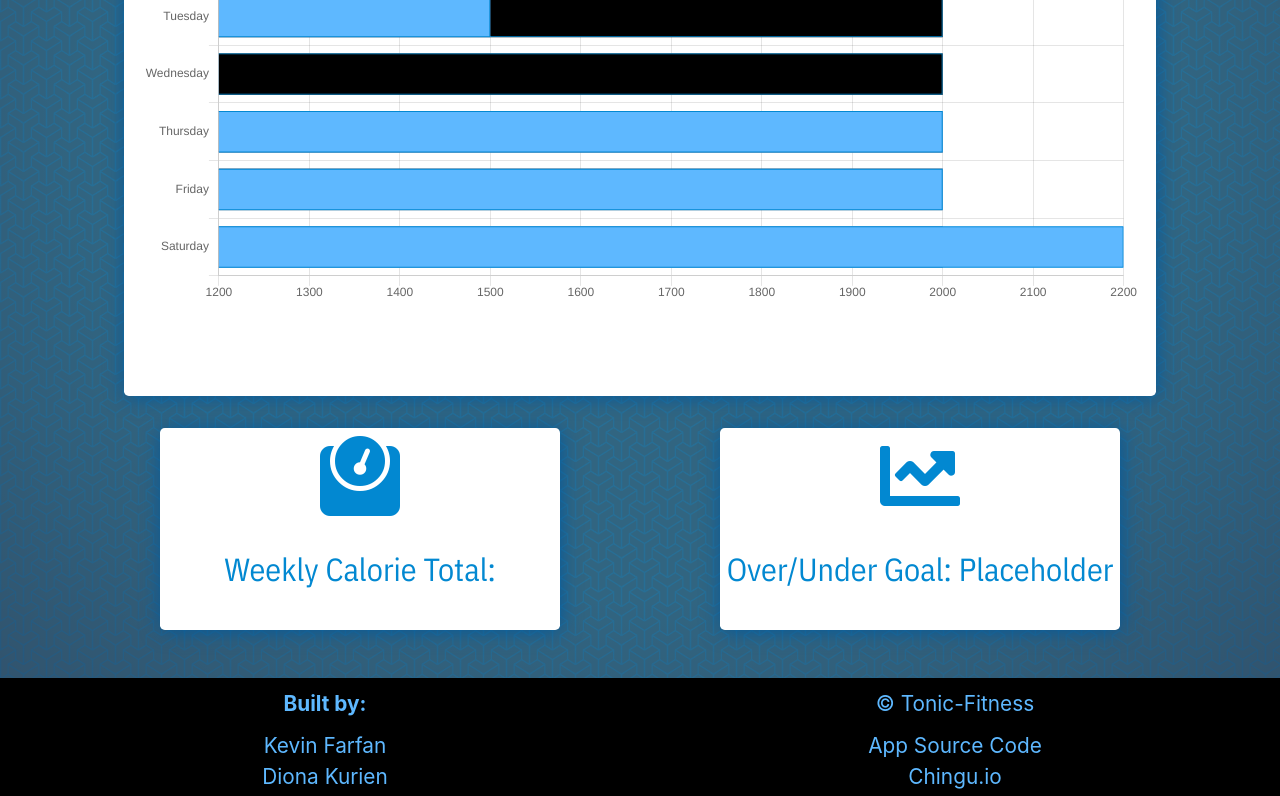
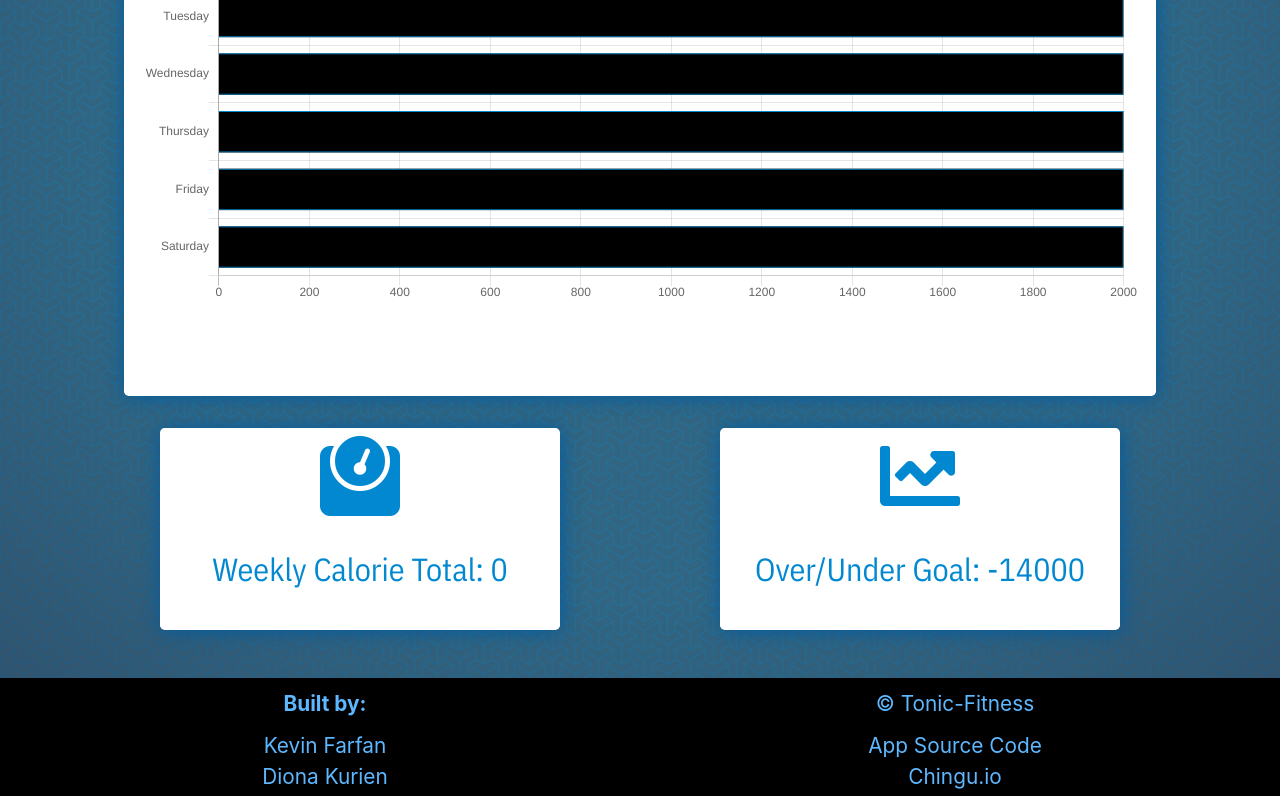
Before and after one commit to chingu-voyages/geckos-project-11, a React (Create React App) app in the folder tonic-fitness/: page /results in a window 1280 px wide. Shown: the part 484-1280 px from the top of the page. Built offline with nearby package versions, Linux system fonts and the light colour scheme.

Commit message:
Failed to convert to class

```diff
--- a/tonic-fitness/src/components/Results.js
+++ b/tonic-fitness/src/components/Results.js
@@ -2,14 +2,39 @@ import React from 'react';
 import { HorizontalBar } from 'react-chartjs-2';
 
 const Results = (props) => {
+  //Bring in User Logs fromn props
   let logs = props.userLogs;
-  // let dailyCalories = [];
 
-  //Filter by day
-  const dayFilter = (day) => {logs.filter(log => log.day === day)}
+  //Filter logs by day
+  const dayFilter = (day) => {logs.filter(log => log.day === day)};
 
-  //Loop over User Logs and add daily calories to dailyCalories
-  let monday = dayFilter("Monday");
+  //Add calories from selected day
+  const calorieAdder = (day) => {
+    let dayOfWeek = dayFilter(day);
+    let calorieTotal = 0;
+    if (!dayOfWeek) {
+      console.log(calorieTotal);
+      return calorieTotal;
+    } else {
+      for (day in dayOfWeek) {
+        calorieTotal += day.calories;
+      };
+      console.log(calorieTotal);
+      return calorieTotal;
+    }
+  };
+
+  //Store daily/weekly calorie totals
+  const sundayTotal = calorieAdder("Sunday");
+  const mondayTotal = calorieAdder("Monday");
+  const tuesdayTotal = calorieAdder("Tuesday");
+  const wednesdayTotal = calorieAdder("Wednesday");
+  const thursdayTotal = calorieAdder("Thursday");
+  const fridayTotal = calorieAdder("Friday");
+  const saturdayTotal = calorieAdder("Saturday");
+  const totalCalories = (sundayTotal + mondayTotal + tuesdayTotal + wednesdayTotal + thursdayTotal + fridayTotal + saturdayTotal);
+  const overUnder = (-14000 + totalCalories);
+
 
   //Set data for Chart
   const chartData = {
@@ -17,7 +42,7 @@ const Results = (props) => {
     datasets: [
       {
         label: "Calories Logged",
-        data: [monday, "1200", "1500", "1200", "2000", "2000", "2200",],
+        data: [sundayTotal, mondayTotal, tuesdayTotal, wednesdayTotal, thursdayTotal, fridayTotal, saturdayTotal],
         backgroundColor: "#5eb8ff",
         borderColor: "#0288d1",
         borderWidth: 1
@@ -61,11 +86,11 @@ const Results = (props) => {
         </article>
         <article className="results-box flex-col">
             <i className="fas fa-weight"></i>
-          <p className="heading-text dark-text"> Weekly Calorie Total: {monday} </p>
+          <p className="heading-text dark-text"> Weekly Calorie Total: {totalCalories} </p>
         </article>
         <article className="results-box flex-col">
             <i className="fas fa-chart-line"></i>
-          <p className="heading-text dark-text"> Over/Under Goal: Placeholder</p>
+          <p className="heading-text dark-text"> Over/Under Goal: {overUnder}</p>
         </article>
       </section>
     </div>
```
